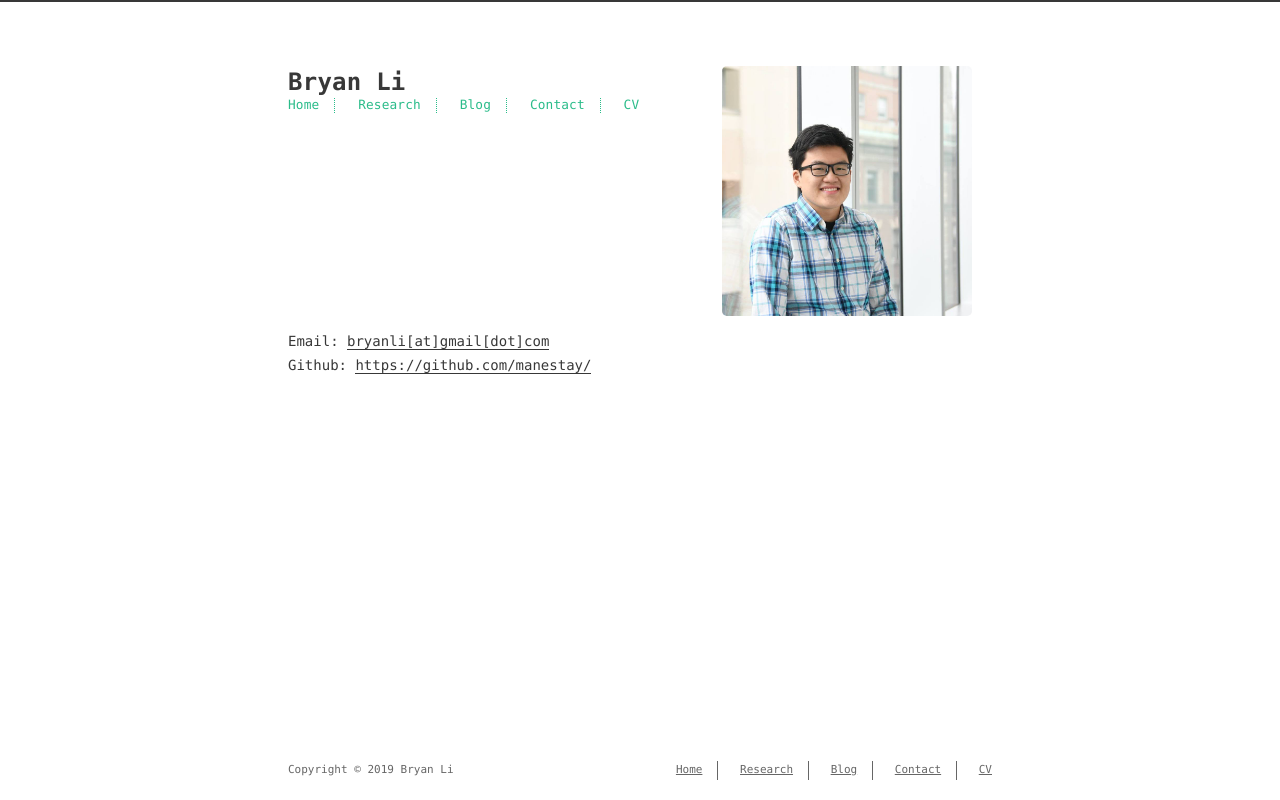
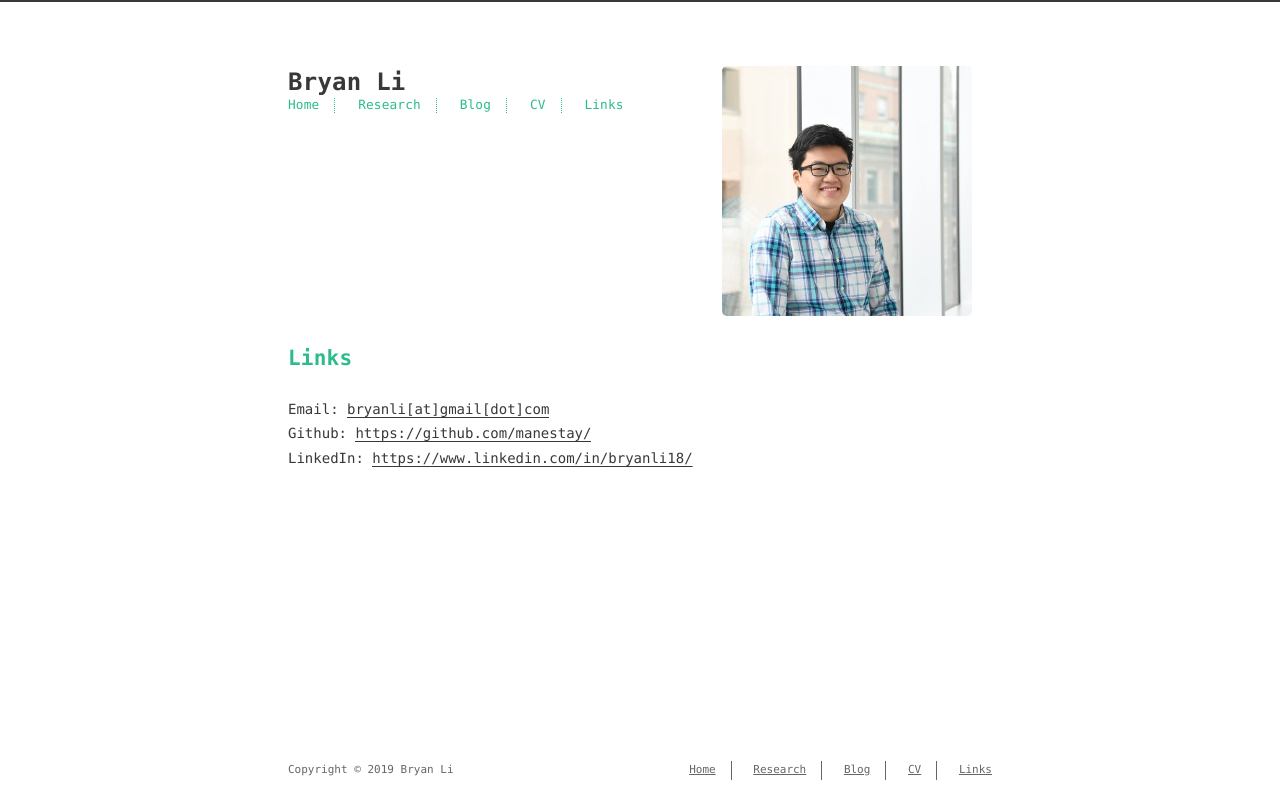
Before and after one commit to zchopra/zchopra.github.io, a plain HTML site: page links/index.html in a window 1280 px wide. Drawn offline with Linux system fonts and the light colour scheme.

Commit message:
Site updated: 2019-06-02 21:03:48

```diff
--- a/contact/index.html
+++ b/links/index.html
@@ -6,21 +6,21 @@
     <meta http-equiv="X-UA-Compatible" content="IE=edge">
     <meta name="HandheldFriendly" content="True">
     <meta name="viewport" content="width=device-width, initial-scale=1, maximum-scale=1">
-    <meta name="description" content="Email: bryanli[at]gmail[dot]comGithub: https://github.com/manestay/">
+    <meta name="description" content="LinksEmail: bryanli[at]gmail[dot]comGithub: https://github.com/manestay/LinkedIn: https://www.linkedin.com/in/bryanli18/">
 <meta property="og:type" content="website">
-<meta property="og:title" content="contact">
-<meta property="og:url" content="https://manestay.github.io/contact/index.html">
+<meta property="og:title" content="links">
+<meta property="og:url" content="https://manestay.github.io/links/index.html">
 <meta property="og:site_name" content="Bryan Li">
-<meta property="og:description" content="Email: bryanli[at]gmail[dot]comGithub: https://github.com/manestay/">
+<meta property="og:description" content="LinksEmail: bryanli[at]gmail[dot]comGithub: https://github.com/manestay/LinkedIn: https://www.linkedin.com/in/bryanli18/">
 <meta property="og:locale" content="default">
-<meta property="og:updated_time" content="2019-06-03T02:01:09.656Z">
+<meta property="og:updated_time" content="2019-06-03T02:02:51.894Z">
 <meta name="twitter:card" content="summary">
-<meta name="twitter:title" content="contact">
-<meta name="twitter:description" content="Email: bryanli[at]gmail[dot]comGithub: https://github.com/manestay/">
+<meta name="twitter:title" content="links">
+<meta name="twitter:description" content="LinksEmail: bryanli[at]gmail[dot]comGithub: https://github.com/manestay/LinkedIn: https://www.linkedin.com/in/bryanli18/">
 
 
     <!-- title -->
-    <title>contact</title>
+    <title>links</title>
     <!-- styles -->
     <link rel="stylesheet" href="/css/style.css">
     <!-- persian styles -->
@@ -59,9 +59,9 @@
 
         <li><a href="/blog/">Blog</a></li>
 
-        <li><a href="/contact/">Contact</a></li>
+        <li><a href="https://www.dropbox.com/s/aq0la5lkp3yqma7/li_bryan_CV.pdf?raw=1">CV</a></li>
 
-        <li><a href="https://www.dropbox.com/s/aq0la5lkp3yqma7/li_bryan_CV.pdf?raw=1">CV</a></li>
+        <li><a href="/links/">Links</a></li>
 
     </ul>
   </div>
@@ -73,7 +73,7 @@
 
   <div class="content" itemprop="articleBody">
 
-          <p>Email: <a href="mailto:bryanli[at]gmail[dot]com" target="_blank" rel="noopener">bryanli[at]gmail[dot]com</a><br>Github: <a href="https://github.com/manestay/" target="_blank" rel="noopener">https://github.com/manestay/</a></p>
+          <h1 id="Links"><a href="#Links" class="headerlink" title="Links"></a>Links</h1><p>Email: <a href="mailto:bryanli[at]gmail[dot]com" target="_blank" rel="noopener">bryanli[at]gmail[dot]com</a><br>Github: <a href="https://github.com/manestay/" target="_blank" rel="noopener">https://github.com/manestay/</a><br>LinkedIn: <a href="https://www.linkedin.com/in/bryanli18/" target="_blank" rel="noopener">https://www.linkedin.com/in/bryanli18/</a></p>
 
 
   </div>
@@ -94,9 +94,9 @@
 
           <li><a href="/blog/">Blog</a></li>
 
-          <li><a href="/contact/">Contact</a></li>
+          <li><a href="https://www.dropbox.com/s/aq0la5lkp3yqma7/li_bryan_CV.pdf?raw=1">CV</a></li>
 
-          <li><a href="https://www.dropbox.com/s/aq0la5lkp3yqma7/li_bryan_CV.pdf?raw=1">CV</a></li>
+          <li><a href="/links/">Links</a></li>
 
       </ul>
     </nav>
```
Also changed, not shown: blog/2019/06/02/init/index.html (+6 -6 lines), blog/2019/06/index.html (+4 -4 lines), blog/2019/index.html (+4 -4 lines), blog/index.html (+4 -4 lines), index.html (+4 -4 lines), research/index.html (+4 -4 lines).
